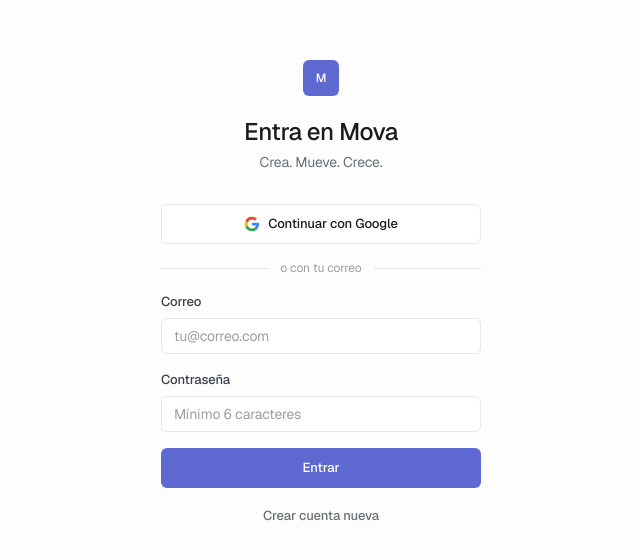
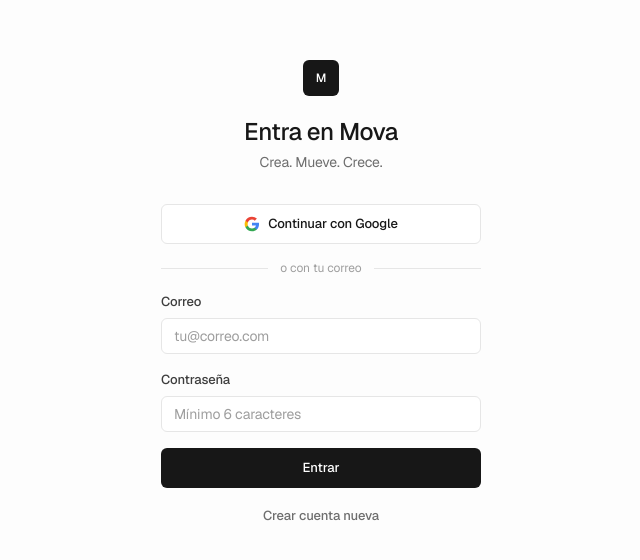
Before and after one commit to barukbaeza-hue/Content-for-eve, a Next.js app: page /login in a window 1280 px wide. Shown: the part 102-662 px from the top of the page, without its empty margins (319-959 px from the left). Built offline with nearby package versions, Linux system fonts and the light colour scheme.

Commit message:
Switch to a monochrome palette
Neutral grays only, with the primary text color as accent. Status
colors are removed; notices now use icons to convey tone.

Co-Authored-By: Claude Opus 5.5 <noreply@anthropic.com>
Claude-Session: https://claude.ai/code/session_01JB8ioBcQyCJsGzA6LrCqnk

```diff
--- a/src/app/globals.css
+++ b/src/app/globals.css
@@ -2,53 +2,48 @@
 
 /*
  * Sistema de diseño de Mova. Inspirado en Linear. Referencia completa en DESIGN.md.
+ * Paleta monocromática: solo grises neutros. Los estados se distinguen con iconos, no con color.
  * Los valores de color viven en variables para cambiar de tema sin tocar componentes.
  */
 
 :root {
   --canvas: #fdfdfd;
   --surface-1: #ffffff;
-  --surface-2: #f4f5f6;
-  --surface-3: #ebecee;
-  --line: #e6e7ea;
-  --line-strong: #d4d6da;
-  --fg: #1b1c1f;
-  --fg-2: #3c3f45;
-  --fg-3: #6b6f76;
-  --fg-4: #9b9ea5;
-  --accent: #5e6ad2;
-  --accent-hover: #4e59c2;
+  --surface-2: #f4f4f4;
+  --surface-3: #ebebeb;
+  --line: #e6e6e6;
+  --line-strong: #d4d4d4;
+  --fg: #171717;
+  --fg-2: #3d3d3d;
+  --fg-3: #6e6e6e;
+  --fg-4: #9e9e9e;
+  --accent: #171717;
+  --accent-hover: #3d3d3d;
   --on-accent: #ffffff;
-  --success: #1f9d55;
-  --warning: #d97a1e;
-  --danger: #d93b3b;
   color-scheme: light;
 }
 
 @media (prefers-color-scheme: dark) {
   :root {
-    --canvas: #0c0d0e;
-    --surface-1: #0f1011;
-    --surface-2: #17181a;
-    --surface-3: #1f2023;
-    --line: #23252a;
-    --line-strong: #34343a;
-    --fg: #f7f8f8;
-    --fg-2: #d0d6e0;
-    --fg-3: #8a8f98;
-    --fg-4: #62666d;
-    --accent: #5e6ad2;
-    --accent-hover: #7078e0;
-    --on-accent: #ffffff;
-    --success: #4cb782;
-    --warning: #f2994a;
-    --danger: #eb5757;
+    --canvas: #0c0c0c;
+    --surface-1: #0f0f0f;
+    --surface-2: #171717;
+    --surface-3: #1f1f1f;
+    --line: #242424;
+    --line-strong: #333333;
+    --fg: #f5f5f5;
+    --fg-2: #d4d4d4;
+    --fg-3: #8f8f8f;
+    --fg-4: #636363;
+    --accent: #f5f5f5;
+    --accent-hover: #d4d4d4;
+    --on-accent: #0c0c0c;
     color-scheme: dark;
   }
 }
 
 @theme inline {
-  /* Color: solo tokens semánticos, sin la paleta por defecto de Tailwind. */
+  /* Color: solo tokens semánticos en escala de grises, sin la paleta por defecto de Tailwind. */
   --color-*: initial;
   --color-canvas: var(--canvas);
   --color-surface-1: var(--surface-1);
@@ -63,9 +58,6 @@
   --color-accent: var(--accent);
   --color-accent-hover: var(--accent-hover);
   --color-on-accent: var(--on-accent);
-  --color-success: var(--success);
-  --color-warning: var(--warning);
-  --color-danger: var(--danger);
 
   /* Tipografía: Geist, solo Regular (400) y Medium (500). */
   --font-sans: var(--font-geist-sans), ui-sans-serif, system-ui, sans-serif;
--- a/src/components/ui/notice.tsx
+++ b/src/components/ui/notice.tsx
@@ -1,15 +1,20 @@
+import { CircleAlert, CircleCheck } from "lucide-react";
 import type { ReactNode } from "react";
 
+// La paleta es monocromática: el tono se comunica con el icono, no con el color.
 const TONES = {
-  danger: "text-danger",
-  success: "text-success",
+  danger: CircleAlert,
+  success: CircleCheck,
 };
 
 export function Notice({ tone, children }: { tone: keyof typeof TONES; children: ReactNode }) {
+  const Icon = TONES[tone];
+
   return (
     <p role={tone === "danger" ? "alert" : "status"}
-      className={`rounded-md border border-line bg-surface-2 px-3 py-2 text-sm ${TONES[tone]}`}>
-      {children}
+      className="flex gap-2 rounded-md border border-line bg-surface-2 px-3 py-2 text-sm text-fg">
+      <Icon className="mt-0.5 size-4 shrink-0 text-fg-2" strokeWidth={1.75} />
+      <span>{children}</span>
     </p>
   );
 }
```
Also changed, not shown: 1 other file (tests, documents, lock files or other folders).
